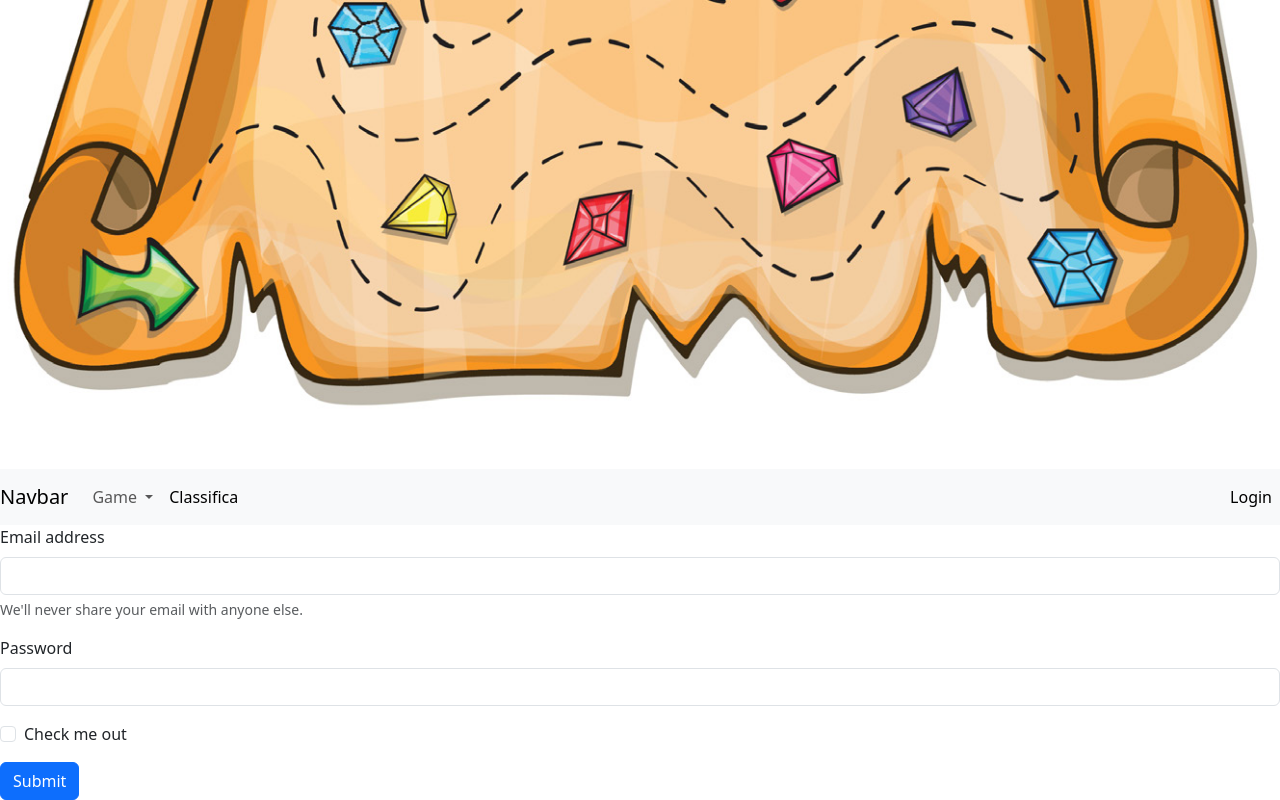
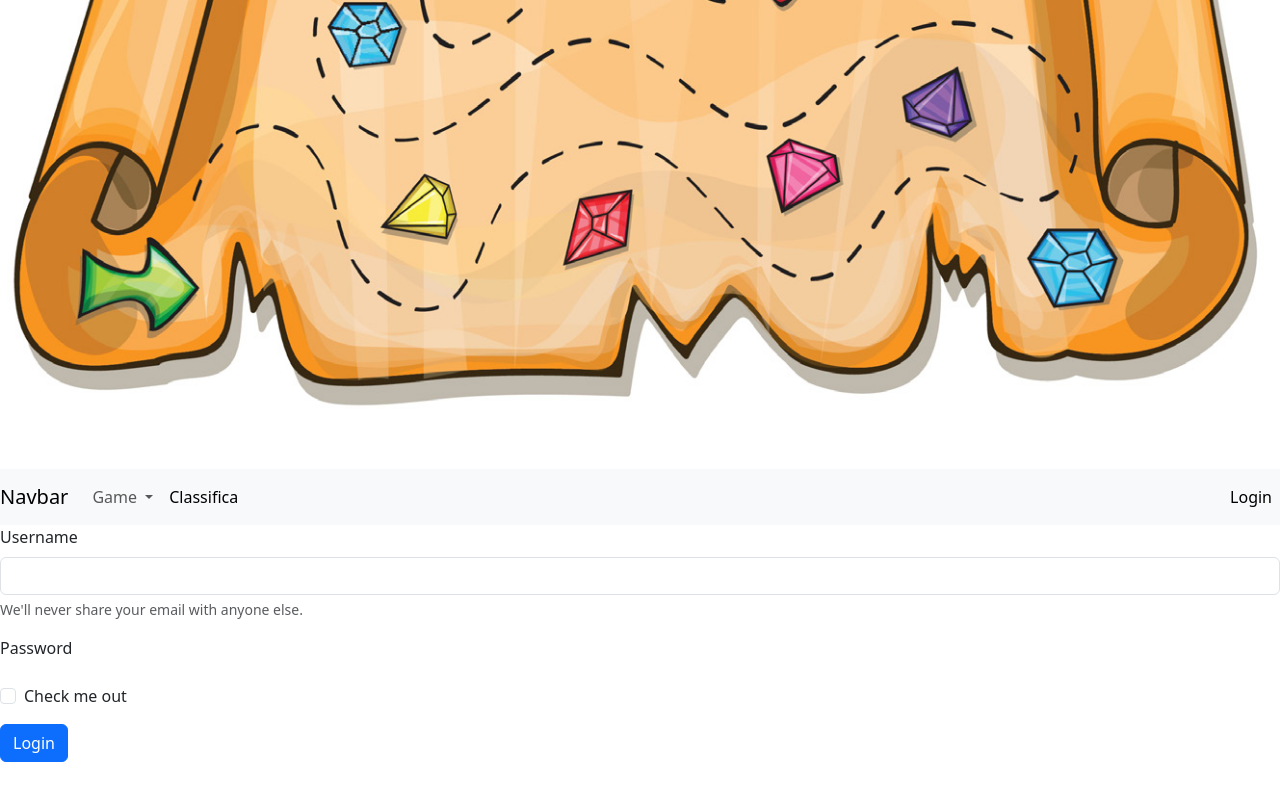
Before and after one commit to PorcelluzziCosimo/Caccia-al-tesoro, a website: page index.html in a window 1280 px wide. Shown: the part 470-1270 px from the top of the page. After the commit the page ends 1232 px from the top, so only its background shows below. Drawn offline with nearby package versions, Linux system fonts and the light colour scheme.

Commit message:
Update index.html

```diff
--- a/index.html
+++ b/index.html
@@ -38,19 +38,18 @@
 </nav>
     <form>
   <div class="mb-3">
-    <label for="exampleInputEmail1" class="form-label">Email address</label>
+    <label for="exampleInputEmail1" class="form-label">Username</label>
     <input type="email" class="form-control" id="exampleInputEmail1" aria-describedby="emailHelp">
     <div id="emailHelp" class="form-text">We'll never share your email with anyone else.</div>
   </div>
   <div class="mb-3">
     <label for="exampleInputPassword1" class="form-label">Password</label>
-    <input type="password" class="form-control" id="exampleInputPassword1">
   </div>
   <div class="mb-3 form-check">
     <input type="checkbox" class="form-check-input" id="exampleCheck1">
     <label class="form-check-label" for="exampleCheck1">Check me out</label>
   </div>
-  <button type="submit" class="btn btn-primary">Submit</button>
+  <button type="submit" class="btn btn-primary">Login</button>
 </form>
   <script src="https://cdn.jsdelivr.net/npm/bootstrap@5.3.3/dist/js/bootstrap.bundle.min.js&quot; integrity="sha384-YvpcrYf0tY3lHB60NNkmXc5s9fDVZLESaAA55NDzOxhy9GkcIdslK1eN7N6jIeHz" crossorigin="anonymous">
   </script>
```
